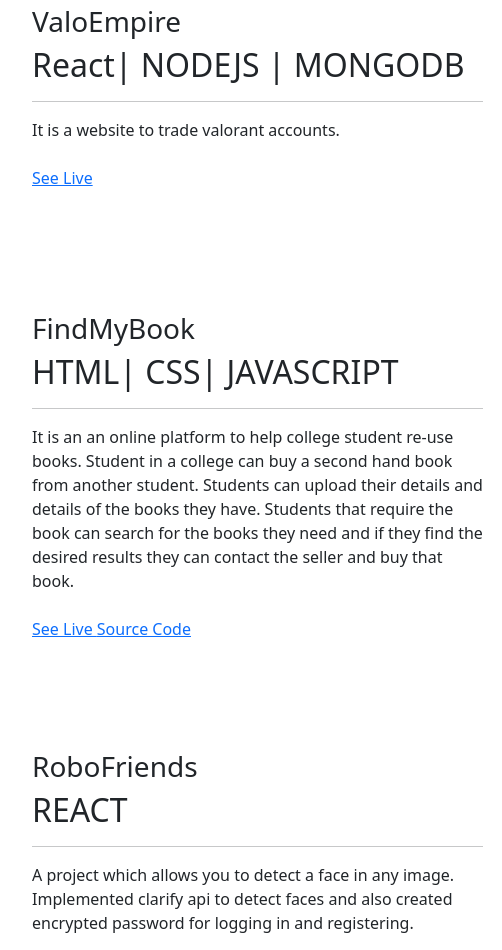
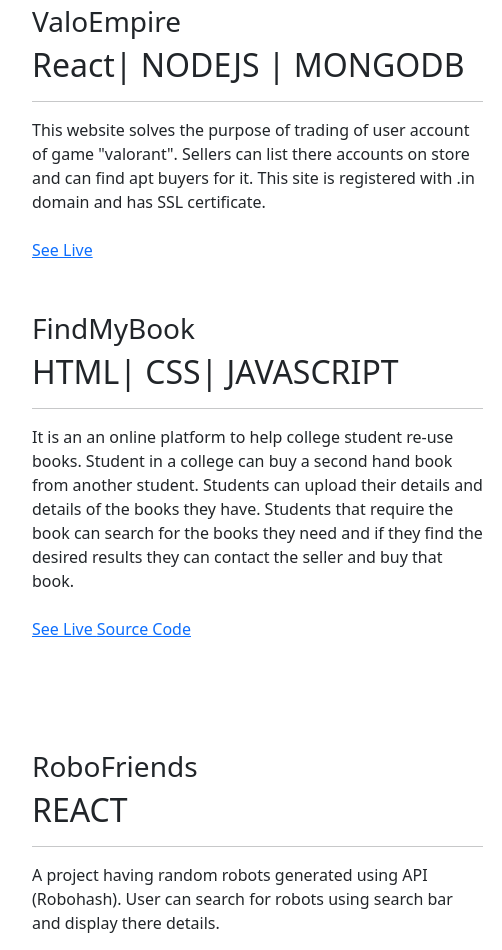
Before and after one commit to Da3shay/portfolio, a website: page src/template.html in a window 1280 px wide. Shown: the part 2102-3052 px from the top of the page, 50-552 px from the left. Drawn offline with nearby package versions, Linux system fonts and the light colour scheme.

Commit message:
valoempire about info added

```diff
--- a/src/template.html
+++ b/src/template.html
@@ -193,7 +193,7 @@
                   <h2>React| NODEJS | MONGODB</h2>
                   <hr>
                   <p class="mb-4 mt-8" >
-                It is a website to trade valorant accounts.
+              This website solves the purpose of trading of user account of game "valorant". Sellers can list there accounts on store and can find apt buyers for it. This site is registered with .in domain and has SSL certificate.
 
 
                   </p>
@@ -259,10 +259,7 @@
                   <h2>REACT</h2>
                   <hr>
                   <p class="mb-4 mt-8" >
-                    A project which allows
-you to detect a face in any image. Implemented clarify api to
-detect faces and also created encrypted password for logging
-in and registering.
+                    A project having random robots generated using API (Robohash). User can search for robots using search bar and display there details.
 
 
                   </p>
```
